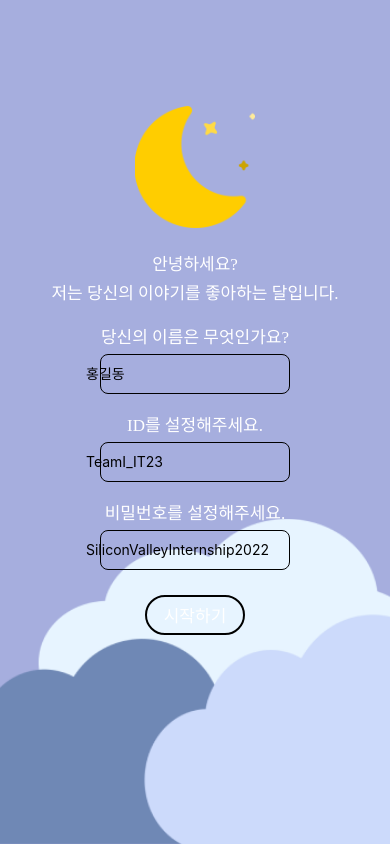
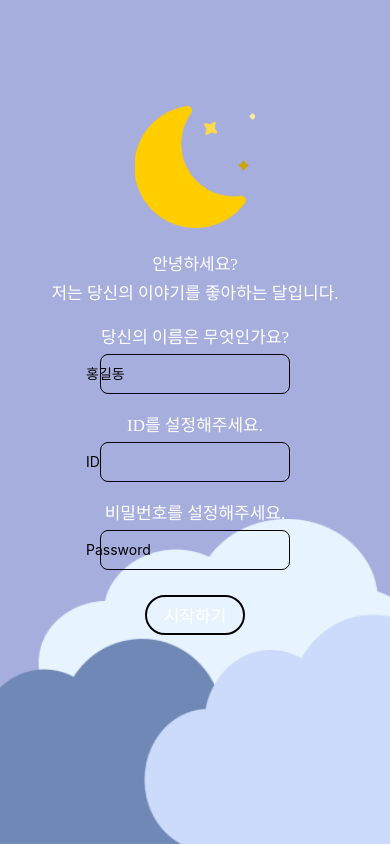
Before and after one commit to Minjungh63/MoonDiary, a React Native app in the folder front/: screen /JoinView in a window 390 px wide. Built offline with nearby package versions, Linux system fonts and the light colour scheme; a web font is replaced by a local one.

Commit message:
[fix] 충돌 오류 수정

```diff
--- a/front/pages/AnalysisLoading/AnalysisLoadingView.js
+++ b/front/pages/AnalysisLoading/AnalysisLoadingView.js
@@ -7,7 +7,7 @@ import { axios_get, axios_post } from '../../api/api';
 import { getEmotionRequire } from '../../service/SelectImage';
 import UserContext from '../../service/UserContext';
 
-const AnalysisLoadingView = ({ navigation, diaryId }) => {
+const AnalysisLoadingView = ({ navigation, route }) => {
   const userId = useContext(UserContext).userId;
   const [isLoading, setIsLoading] = useState(true);
   const [emotions, setEmotions] = useState(['angry', 'joy', 'love']);
@@ -75,7 +75,7 @@ const AnalysisLoadingView = ({ navigation, diaryId }) => {
         <Text style={style.text}>{'오늘 하루도 수고 많았어요'} </Text>
       </View>
       <View style={style.loadingContainer}>
-        <Image source={require('../../assets/img/Loading.gif')} style={style.loadingImage} />
+        <Image source={require('../../assets/img/loading.gif')} style={style.loadingImage} />
       </View>
       {isLoading ? (
         <View style={style.loadingCommentContainer}>
--- a/front/pages/Favorite/FilterModal.js
+++ b/front/pages/Favorite/FilterModal.js
@@ -4,7 +4,7 @@ import styles from './styles';
 import { getEmotionRequire, getWeatherRequire } from '../../service/SelectImage';
 
 const FilterModal = ({ open, setModalVisible }) => {
-  const emotion_img = ['angry', 'fear', 'joy', 'love', 'neutral', 'sad', 'surprised', 'tired'];
+  const emotion_img = ['anger', 'fear', 'joy', 'love', 'neutral', 'sadness', 'surprise', 'tired'];
   const weather_img = ['sunny', 'cloudy', 'little_cloudy', 'rainy', 'stormy', 'snowy'];
   const closeFilter = () => {
     setModalVisible(false);
--- a/front/pages/Join_Login/JoinView.js
+++ b/front/pages/Join_Login/JoinView.js
@@ -1,15 +1,16 @@
-import { useState } from 'react';
+import { useContext, useState } from 'react';
 import { View, Text, Image, TextInput } from 'react-native';
 import { TouchableOpacity } from 'react-native-gesture-handler';
-
 import AsyncStorage from '@react-native-async-storage/async-storage';
 import style from './styles';
 import { axios_post } from '../../api/api';
+import UserContext from '../../service/UserContext';
 
 const JoinView = ({ navigation }) => {
   const [name, setName] = useState('');
   const [userId, setUserId] = useState('');
   const [password, setPassword] = useState('');
+  const userContext = useContext(UserContext);
   const submitJoinData = async () => {
     if (!name) {
       alert('이름을 입력해주세요');
@@ -21,6 +22,8 @@ const JoinView = ({ navigation }) => {
     const response = await axios_post('join', { userId, name, password });
     if (response.status == 201) {
       await AsyncStorage.setItem('userId', JSON.stringify(userId)); //로그인 정보 저장
+      userContext.setName(name);
+      userContext.setUserId(userId);
       //로그인와 마찬가지로 Context 세팅필요
       navigation.replace('BottomTabHome');
     } else if (response.status == 409) {
@@ -44,13 +47,13 @@ const JoinView = ({ navigation }) => {
       <View style={style.inputContainer}>
         <Text style={style.text}>ID를 설정해주세요.</Text>
         <View style={style.inputBox}>
-          <TextInput placeholder="TeamI_IT23" onChangeText={setUserId}></TextInput>
+          <TextInput placeholder="ID" onChangeText={setUserId}></TextInput>
         </View>
       </View>
       <View style={style.inputContainer}>
         <Text style={style.text}>비밀번호를 설정해주세요.</Text>
         <View style={style.inputBox}>
-          <TextInput placeholder="SiliconValleyInternship2022" onChangeText={setPassword}></TextInput>
+          <TextInput secureTextEntry={true} placeholder="Password" onChangeText={setPassword}></TextInput>
         </View>
       </View>
       <View style={style.buttonContainer}>
```
